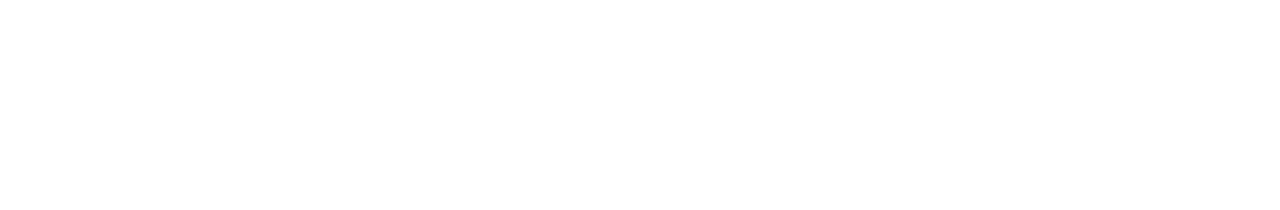
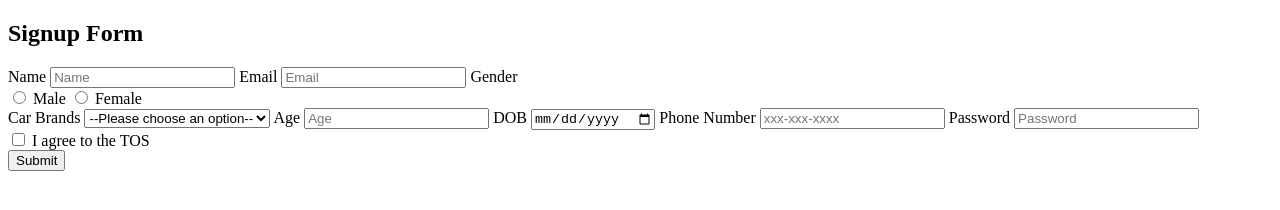
Before and after one commit to acciojob/signup-form-car-iABM3568, a website: page main.html in a window 1280 px wide. Drawn offline with Linux system fonts and the light colour scheme.

Commit message:
created a submission

```diff
--- a/main.html
+++ b/main.html
@@ -8,6 +8,65 @@
 
 <body>
 	<!-- the entire body must be written by student -->
+
+	<form method="post">
+		<h2>Signup Form</h2>
+
+		<label for="name">Name</label>
+		<input type="text" id="name" placeholder="Name" required>
+
+		<label for="email">Email</label>
+		<input type="email" id="email" placeholder="Email" required>
+
+		<label>Gender</label>
+		<div class="radio-group">
+			<label for="gender_m">
+				<input type="radio" id="gender_m" name="gender" required>
+				Male
+			</label>
+			<label for="gender_f">
+				<input type="radio" id="gender_f" name="gender" required>
+				Female
+			</label>
+		</div>
+
+		<label for="cars">Car Brands</label>
+		<select id="cars" required>
+			<option value="" disabled selected>--Please choose an option--</option>
+			<option value="bmw">BMW</option>
+			<option value="audi">Audi</option>
+			<option value="mercedes">Mercedes</option>
+			<option value="toyota">Toyota</option>
+			<option value="honda">Honda</option>
+		</select>
+
+		<label for="age">Age</label>
+		<input type="number" id="age" placeholder="Age" required>
+
+		<label for="dob">DOB</label>
+		<input type="date" id="dob" required>
+
+		<label for="tel">Phone Number</label>
+		<input type="tel" id="tel" placeholder="xxx-xxx-xxxx">
+
+		<label for="password">Password</label>
+		<input type="password" id="password" placeholder="Password" required>
+
+		<div class="checkbox-group">
+			<label for="tos">
+				<input type="checkbox" id="tos" required>
+				I agree to the TOS
+			</label>
+		</div>
+
+		<button type="submit">Submit</button>
+	</form>
+
+
+
+
+
+
     <script type="text/javascript" src="./script.js">
 </script>
 
```
